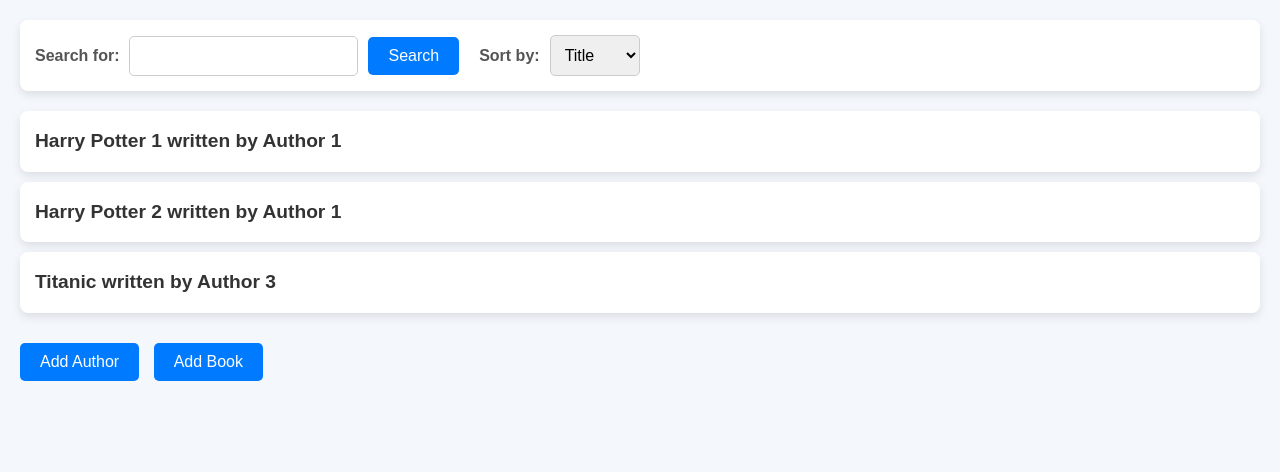
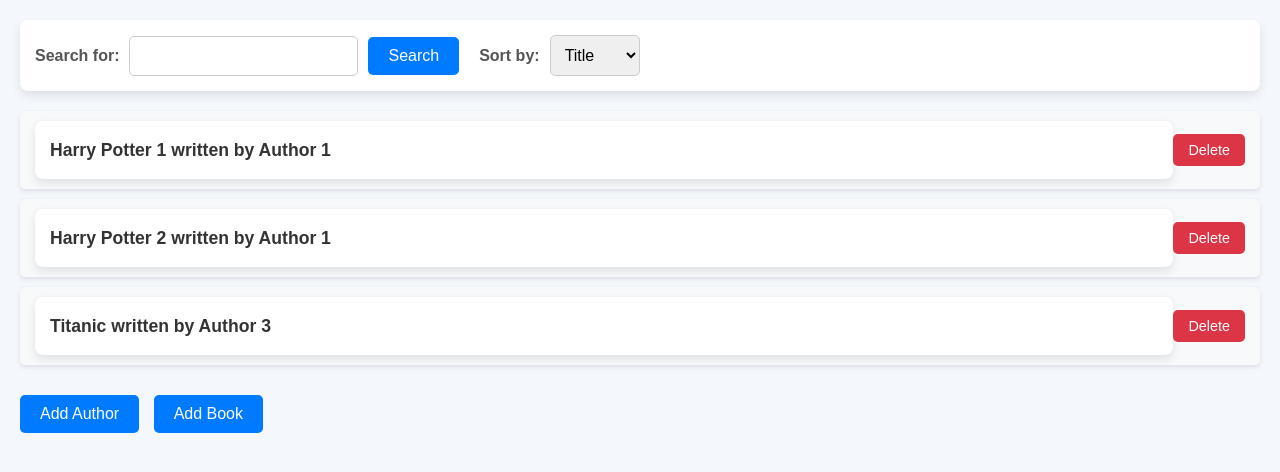
Before and after one commit to samypt/book-alchemy, a Flask app: page / in a window 1280 px wide. Shown: the top 472 px of the page. Run offline with Flask 3, Linux system fonts and the light colour scheme.

Commit message:
added delete functionality, improved html and css

```diff
--- a/app.py
+++ b/app.py
@@ -11,6 +11,7 @@
 
 
 app = Flask(__name__)
+app.secret_key = 'your_secret_key'  # Required for flashing messages
 app.config['SQLALCHEMY_DATABASE_URI'] = f"sqlite:///{DB_PATH}"
 db.init_app(app)
 
@@ -64,6 +65,12 @@
 
     authors = get_authors_from_db()
     return render_template('add_book.html', authors = authors)
+
+
+@app.route('/book/<int:book_id>/delete', methods=['POST'])
+def delete_book(book_id):
+    delete_book_by_id(book_id)
+    return redirect('/')
 
 
 def add_author_to_db():
@@ -144,14 +151,22 @@
 def get_books_by_title(title):
     if title:
         try:
-            books = Book.query.filter(Book.title.like(f"%{title}%")).all()
-            print(books)
-            return books
+            return Book.query.filter(Book.title.like(f"%{title}%")).all()
         except Exception as e:
             print(f"Error: {e}")
             return None
 
 
+def delete_book_by_id(book_id):
+    try:
+        book = Book.query.get(book_id)
+        db.session.delete(book)
+        db.session.commit()
+        flash('Book successfully deleted!', 'success')
+        print('A book has been successfully deleted from the database')
+    except Exception as e:
+        print(f"Error: {e}")
+        return None
 
 
 if __name__ == '__main__':
--- a/static/index.css
+++ b/static/index.css
@@ -111,3 +111,45 @@
   display: inline-block;
   margin-top: 20px;
 }
+
+.book-item {
+  display: flex;
+  align-items: center; /* Vertically align items */
+  justify-content: space-between;
+  background-color: #f8f9fa;
+  padding: 10px 15px;
+  border-radius: 5px;
+  margin-bottom: 10px;
+  box-shadow: 0 2px 5px rgba(0, 0, 0, 0.1);
+}
+
+.book-title {
+  margin: 0;
+  font-size: 1.1rem;
+  color: #333;
+  flex-grow: 1; /* Allow the title to take up available space */
+  display: flex;
+  align-items: center; /* Ensure consistent height alignment */
+}
+
+.delete-button {
+  background-color: #dc3545;
+  color: #fff;
+  font-size: 0.9rem;
+  border: none;
+  border-radius: 5px;
+  padding: 8px 15px; /* Adjust padding for equal height */
+  height: 100%; /* Ensure button matches title height */
+  cursor: pointer;
+  transition: background-color 0.3s ease, transform 0.2s ease;
+}
+
+.delete-button:hover {
+  background-color: #c82333;
+  transform: scale(1.05);
+}
+
+.delete-button:focus {
+  outline: none;
+  box-shadow: 0 0 5px rgba(220, 53, 69, 0.5);
+}
--- a/templates/home.html
+++ b/templates/home.html
@@ -5,7 +5,15 @@
     <meta name="viewport" content="width=device-width, initial-scale=1.0">
     <meta http-equiv="X-UA-Compatible" content="ie=edge">
     <link rel="stylesheet" href="static/index.css">
-
+    <script>
+        // Function to show alert if a success message exists
+        window.onload = function() {
+            var message = '{{ get_flashed_messages()[0] }}';  // Flask flashes messages
+            if (message) {
+                alert(message);  // Show the alert with the message
+            }
+        };
+    </script>
   </head>
   <body>
 
@@ -27,17 +35,21 @@
 </div>
 
 
-{% if not books %}
+    {% if not books %}
+        <h1>Nothing found or DB isn't exist</h1>
+    {% endif %}
 
-        <h1>Nothing found or DB isn't exist</h1>
+    {% for book in books %}
+    <div class="book-item">
+        <h3 class="book-title">{{ book.title }} written by {{ book.author.name }}</h3>
+        <form action="/book/{{ book.id }}/delete" method="POST" style="margin: 0;">
+        <button type="submit" class="delete-button">Delete</button>
+    </form>
+</div>
+    {% endfor %}
 
-{% endif %}
 
-{% for book in books %}
-    <div>
-        <h3>{{ book.title }} written by {{ book.author.name }}</h3>
-    </div>
-{% endfor %}
+
 
     <a href="/add_author"><button>Add Author</button></a>
     <a href="/add_book"><button>Add Book</button></a>
```
Also changed, not shown: static/notification.css (added, +74 -0 lines), templates/notification.html (+17 -6 lines), data/library.sqlite.
